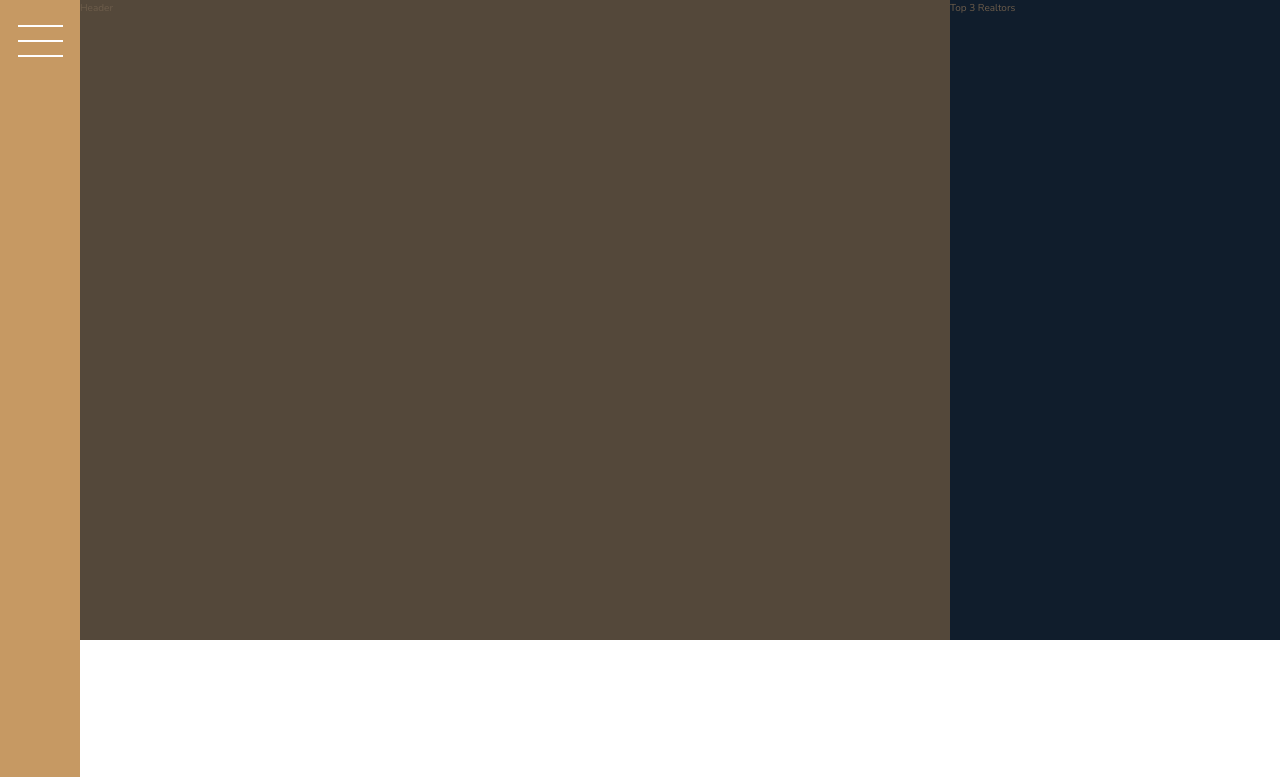
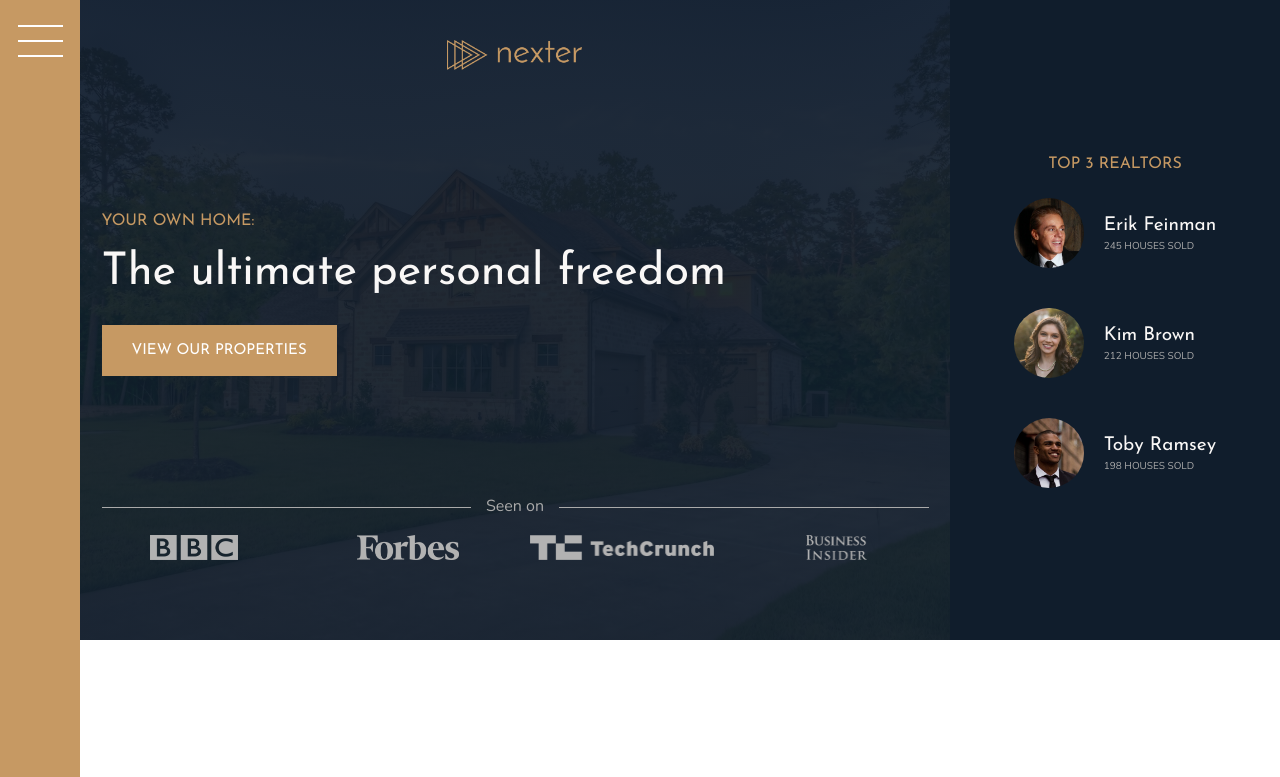
Before and after one commit to jhmendes/nexter, a website: page index.html in a window 1280 px wide. Shown: the top 777 px of the page. Drawn offline with nearby package versions, Linux system fonts and the light colour scheme.

Commit message:
header section complete

```diff
--- a/index.html
+++ b/index.html
@@ -19,11 +19,38 @@
   </div>
 
   <header class="header">
-    Header
+    <img src="img/logo.png" alt="Nexter Logo" class="header__logo">
+    <h3 class="heading-3">Your own home:</h3>
+    <h1 class="heading-1">The ultimate personal freedom</h1>
+    <button class="btn header__btn">View our properties</button>
+    <div class="header__seenon-text">Seen on</div>
+    <div class="header__seeon-logos">
+      <img src="img/logo-bbc.png" alt="Seen on logo 1">
+      <img src="img/logo-forbes.png" alt="Seen on logo 2">
+      <img src="img/logo-techcrunch.png" alt="Seen on logo 3">
+      <img src="img/logo-bi.png" alt="Seen on logo 4">
+    </div>
   </header>
 
   <div class="realtors">
-    Top 3 Realtors
+    <h3 class="heading-3">Top 3 Realtors</h3>
+    <div class="realtors__list">
+      <img src="img/realtor-1.jpeg" alt="Realtor 1" class="realtors__img">
+      <div class="realtors__details">
+        <h4 class="heading-4 heading-4--light">Erik Feinman</h4>
+        <p class="realtors__sold">245 houses sold</p>
+      </div>
+      <img src="img/realtor-2.jpeg" alt="Realtor 2" class="realtors__img">
+      <div class="realtors__details">
+        <h4 class="heading-4 heading-4--light">Kim Brown</h4>
+        <p class="realtors__sold">212 houses sold</p>
+      </div>
+      <img src="img/realtor-3.jpeg" alt="Realtor 3" class="realtors__img">
+      <div class="realtors__details">
+        <h4 class="heading-4 heading-4--light">Toby Ramsey</h4>
+        <p class="realtors__sold">198 houses sold</p>
+      </div>
+    </div>
   </div>
 
   <section class="features">
--- a/sass/_header.scss
+++ b/sass/_header.scss
@@ -1,4 +1,57 @@
 .header {
   background-color: $color-grey-dark-1;
   grid-column: full-start / col-end 6;
+  background-image: linear-gradient(rgba($color-secondary, .93), rgba($color-secondary, .93)), url(../img/hero.jpeg);
+  background-size: cover;
+  background-position: center;
+  padding: 8rem;
+  padding-top: 4rem;
+  display: grid;
+  grid-template-rows: 1fr min-content 6rem 1fr;
+  grid-template-columns: max-content;
+  grid-row-gap: 1.5rem;
+  justify-content: center;
+
+
+  &__logo {
+    height: 3rem;
+    justify-self: center;
+  }
+
+  &__btn {
+    align-self: start;
+    justify-self: start;
+  }
+
+  &__seenon-text {
+    display: grid;
+    grid-template-columns: 1fr max-content 1fr;
+    grid-column-gap: 1.5rem;
+    align-items: center;
+    font-size: 1.6rem;
+    color: $color-grey-light-2;
+
+
+    &::before, &::after {
+      content: "";
+      height: 1px;
+      display: block;
+      background-color: currentColor;
+    }
+
+
+  }
+
+  &__seeon-logos {
+    display: grid;
+    grid-template-columns: repeat(4, 1fr);
+    grid-column-gap: 3rem;
+    justify-items: center;
+    img {
+      height: 2.5rem;
+      filter: brightness(70%);
+    }
+  }
+
+
 }
--- a/sass/_realtors.scss
+++ b/sass/_realtors.scss
@@ -1,4 +1,37 @@
 .realtors {
   background-color: $color-secondary;
   grid-column: col-start 7 / full-end;
+  padding: 3rem;
+  display: grid;
+  align-content: center;
+  justify-content: center;
+  grid-row-gap: 2rem;
+  justify-items: center;
+  //Alternative option is to use Flexbox here
+  // display: flex;
+  // flex-direction: column;
+  // justify-content: center;
+  // align-items: center;
+
+
+
+  &__list {
+    display: grid;
+    grid-template-columns: min-content max-content;
+    grid-column-gap: 20px;
+    grid-row-gap: 5vh;
+    align-items: center;
+  }
+
+  &__img {
+    width: 7rem;
+    border-radius: 50%;
+    display: block;
+  }
+
+  &__sold {
+    text-transform: uppercase;
+    color: $color-grey-light-2;
+    margin-top: -3px;
+  }
 }
--- a/sass/_typography.scss
+++ b/sass/_typography.scss
@@ -5,6 +5,9 @@
 
 .heading-1 {
   @extend %heading;
+  font-size: 4.5rem;
+  color: $color-grey-light-1;
+  line-height: 1;
 }
 
 .heading-2 {
```
Also changed, not shown: css/style.css.
